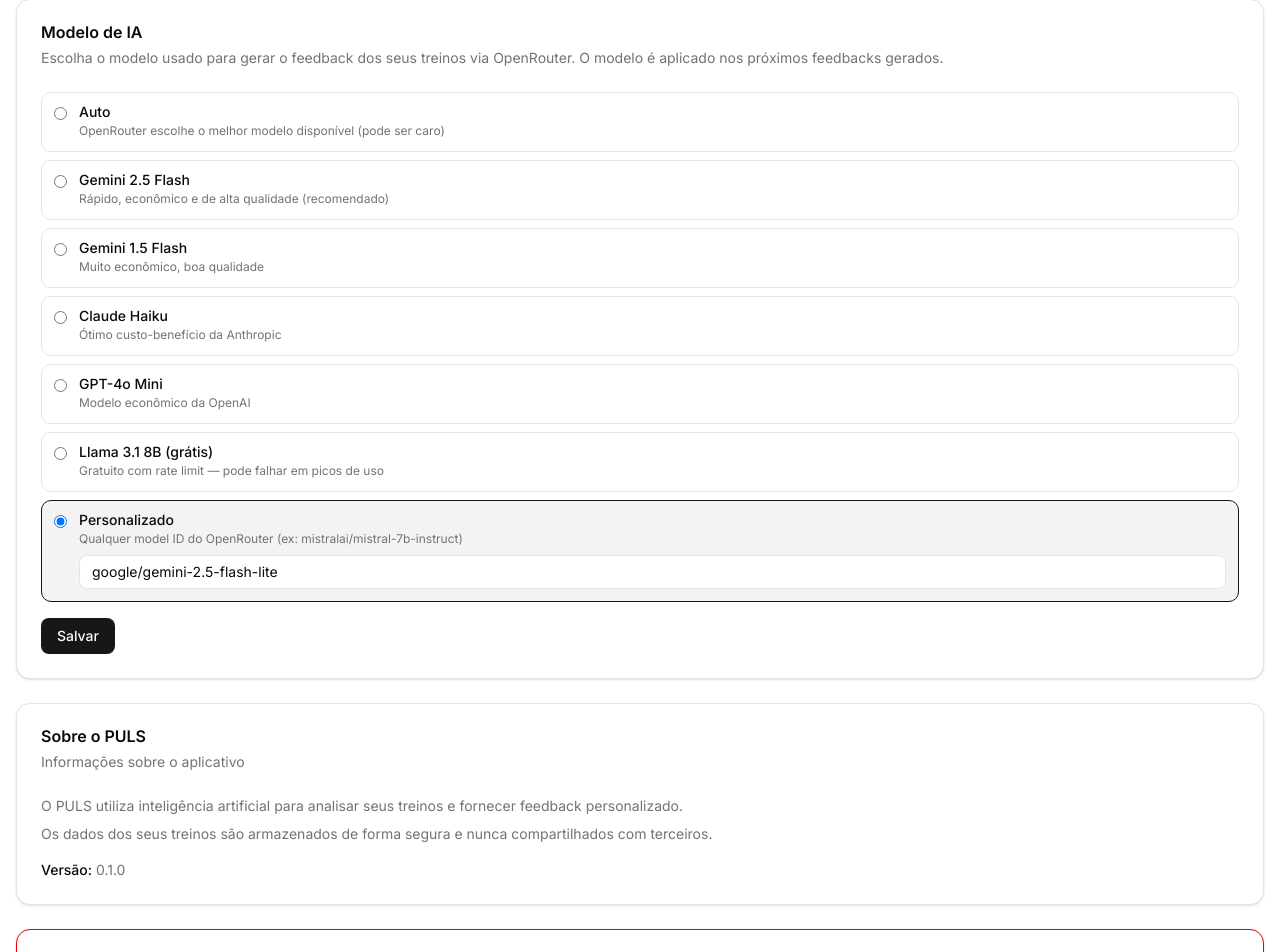
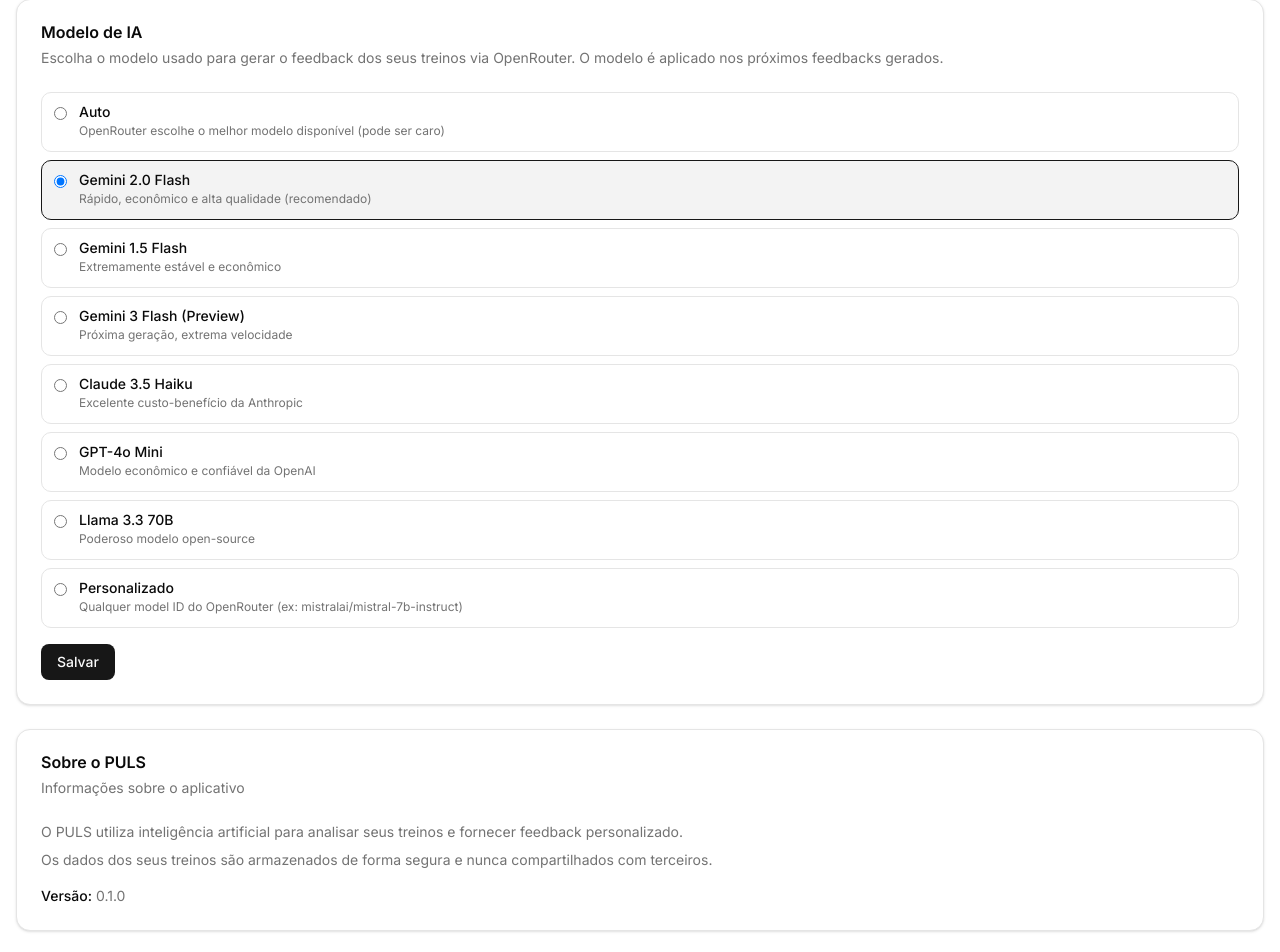
Before and after one commit to jvgelio/puls, a Next.js app: page /settings in a window 1280 px wide. Shown: the part 816-1768 px from the top of the page. Built offline with nearby package versions, Linux system fonts and the light colour scheme; no server answers; the database is empty; sample sign-in values are in the browser's storage.

Commit message:
feat: Implement AI feedback generation for activities and allow users to configure the AI model.

```diff
--- a/src/components/settings/AIModelSettings.tsx
+++ b/src/components/settings/AIModelSettings.tsx
@@ -3,7 +3,7 @@
 import { useState } from "react";
 import { Card, CardContent, CardDescription, CardHeader, CardTitle } from "@/components/ui/card";
 import { Button } from "@/components/ui/button";
-import { DEFAULT_AI_MODEL } from "@/lib/ai-models";
+import { DEFAULT_AI_MODEL, AI_MODEL_PRESETS } from "@/lib/ai-models";
 
 const PRESETS = [
   {
@@ -11,31 +11,7 @@ const PRESETS = [
     label: "Auto",
     description: "OpenRouter escolhe o melhor modelo disponível (pode ser caro)",
   },
-  {
-    id: "google/gemini-2.5-flash-preview",
-    label: "Gemini 2.5 Flash",
-    description: "Rápido, econômico e de alta qualidade (recomendado)",
-  },
-  {
-    id: "google/gemini-flash-1.5",
-    label: "Gemini 1.5 Flash",
-    description: "Muito econômico, boa qualidade",
-  },
-  {
-    id: "anthropic/claude-haiku-4-5",
-    label: "Claude Haiku",
-    description: "Ótimo custo-benefício da Anthropic",
-  },
-  {
-    id: "openai/gpt-4o-mini",
-    label: "GPT-4o Mini",
-    description: "Modelo econômico da OpenAI",
-  },
-  {
-    id: "meta-llama/llama-3.1-8b-instruct:free",
-    label: "Llama 3.1 8B (grátis)",
-    description: "Gratuito com rate limit — pode falhar em picos de uso",
-  },
+  ...AI_MODEL_PRESETS,
 ];
 
 interface AIModelSettingsProps {
@@ -97,8 +73,8 @@ export function AIModelSettings({ initialModel }: AIModelSettingsProps) {
             <label
               key={preset.id}
               className={`flex items-start gap-3 rounded-lg border p-3 cursor-pointer transition-colors ${selected === preset.id
-                  ? "border-primary bg-primary/5"
-                  : "border-border hover:bg-muted/50"
+                ? "border-primary bg-primary/5"
+                : "border-border hover:bg-muted/50"
                 }`}
             >
               <input
@@ -118,8 +94,8 @@ export function AIModelSettings({ initialModel }: AIModelSettingsProps) {
 
           <label
             className={`flex items-start gap-3 rounded-lg border p-3 cursor-pointer transition-colors ${selected === "custom"
-                ? "border-primary bg-primary/5"
-                : "border-border hover:bg-muted/50"
+              ? "border-primary bg-primary/5"
+              : "border-border hover:bg-muted/50"
               }`}
           >
             <input
--- a/src/lib/ai-models.ts
+++ b/src/lib/ai-models.ts
@@ -1,34 +1,34 @@
-export const DEFAULT_AI_MODEL = "google/gemini-2.5-flash-lite";
+export const DEFAULT_AI_MODEL = "google/gemini-2.0-flash-001";
 
 export const AI_MODEL_PRESETS = [
   {
-    id: "moonshotai/kimi-k2.5",
-    label: "Kimi k2.5",
-    description: "Excelente para raciocínio e contextos longos",
+    id: "google/gemini-2.0-flash-001",
+    label: "Gemini 2.0 Flash",
+    description: "Rápido, econômico e alta qualidade (recomendado)",
   },
   {
-    id: "openai/gpt-5-mini",
-    label: "GPT-5 Mini",
-    description: "Equilíbrio perfeito entre inteligência e velocidade",
-  },
-  {
-    id: "openai/gpt-5-nano",
-    label: "GPT-5 Nano",
-    description: "Modelo ultra-rápido para respostas instantâneas",
-  },
-  {
-    id: "anthropic/claude-haiku-4.5",
-    label: "Claude Haiku 4.5",
-    description: "O modelo mais eficiente da Anthropic",
-  },
-  {
-    id: "google/gemini-2.5-flash-lite",
-    label: "Gemini 2.5 Flash Lite",
-    description: "Rápido, econômico e de alta qualidade (recomendado)",
+    id: "google/gemini-flash-1.5",
+    label: "Gemini 1.5 Flash",
+    description: "Extremamente estável e econômico",
   },
   {
     id: "google/gemini-3-flash-preview",
-    label: "Gemini 3 Flash Preview",
-    description: "A próxima geração em performance do Google",
+    label: "Gemini 3 Flash (Preview)",
+    description: "Próxima geração, extrema velocidade",
+  },
+  {
+    id: "anthropic/claude-3.5-haiku",
+    label: "Claude 3.5 Haiku",
+    description: "Excelente custo-benefício da Anthropic",
+  },
+  {
+    id: "openai/gpt-4o-mini",
+    label: "GPT-4o Mini",
+    description: "Modelo econômico e confiável da OpenAI",
+  },
+  {
+    id: "meta-llama/llama-3.3-70b-instruct",
+    label: "Llama 3.3 70B",
+    description: "Poderoso modelo open-source",
   },
 ];
--- a/src/lib/services/ai.service.ts
+++ b/src/lib/services/ai.service.ts
@@ -2,7 +2,7 @@ import { db } from "@/lib/db/client";
 import { activities, aiFeedbacks, users } from "@/lib/db/schema";
 import { eq, desc, and, gte, ne } from "drizzle-orm";
 import { formatDistance, formatDuration, formatPace } from "@/lib/utils/formatters";
-import { DEFAULT_AI_MODEL } from "@/lib/ai-models";
+import { DEFAULT_AI_MODEL, AI_MODEL_PRESETS } from "@/lib/ai-models";
 
 const OPENROUTER_API_URL = "https://openrouter.ai/api/v1/chat/completions";
 
@@ -180,7 +180,13 @@ export async function generateFeedback(
     .from(users)
     .where(eq(users.id, userId))
     .limit(1);
-  const model = userRow?.aiModel || DEFAULT_AI_MODEL;
+  let model = userRow?.aiModel || DEFAULT_AI_MODEL;
+
+  // Safety fallback for known invalid/hallucinated model IDs from previous versions
+  const knownInvalid = ["google/gemini-2.5-flash-preview", "google/gemini-2.5-flash-lite", "openai/gpt-5-mini", "openai/gpt-5-nano", "anthropic/claude-haiku-4.5"];
+  if (knownInvalid.includes(model)) {
+    model = DEFAULT_AI_MODEL;
+  }
 
   const recentActivities = await getRecentActivities(userId, activityId);
   const prompt = buildFeedbackPrompt(activity, recentActivities);
```
Also changed, not shown: 1 other file (tests, documents, lock files or other folders).
